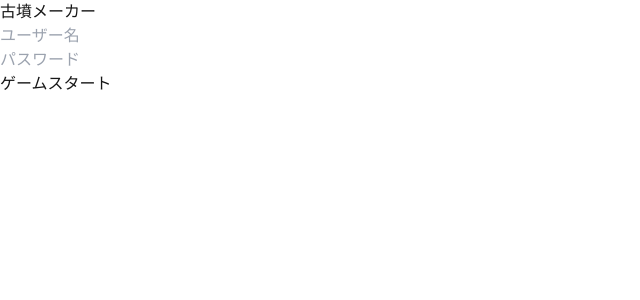
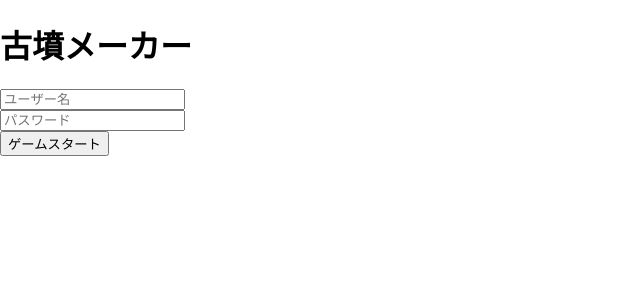
Before and after one commit to kc3hack/2025_1, a Next.js app in the folder frontend/: page / in a window 1280 px wide. Shown: the top 300 px of the page, without its empty margins (0-640 px from the left). Built offline with nearby package versions, Linux system fonts and the light colour scheme.

Commit message:
global.cssを消し飛ばした

```diff
--- a/frontend/src/app/globals.css
+++ b/frontend/src/app/globals.css
@@ -1,23 +1,7 @@
-
-@tailwind base;
-@tailwind components;
-@tailwind utilities;
-
-:root {
-  --background: #ffffff;
-  --foreground: #171717;
+tml, body {
+  margin: 0;
+  padding: 0;
+  width: 100%;
+  height: 100%;
+  overflow: hidden;
 }
-
-@media (prefers-color-scheme: dark) {
-  :root {
-    --background: #0a0a0a;
-    --foreground: #ededed;
-  }
-}
-
-body {
-  color: var(--foreground);
-  background: var(--background);
-  font-family: Arial, Helvetica, sans-serif;
-  overscroll-behavior: none;
-}
```
